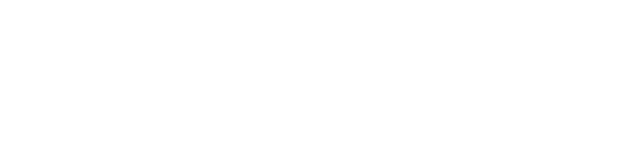
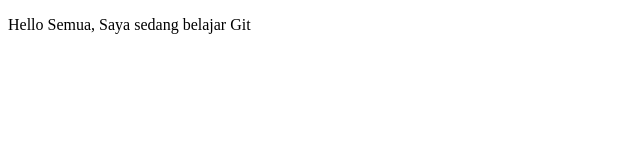
Before and after one commit to febryansambuari/latihangit, a plain HTML site: page index.html in a window 1280 px wide. Shown: the whole page, without its empty margins (0-640 px from the left). Drawn offline with Linux system fonts and the light colour scheme.

Commit message:
ditambahkan isi

```diff
--- a/index.html
+++ b/index.html
@@ -5,6 +5,6 @@
         <title>Halaman Index</title>
     </head>
     <body>
-
+        <p>Hello Semua, Saya sedang belajar Git</p>
     </body>
 </html>
```
